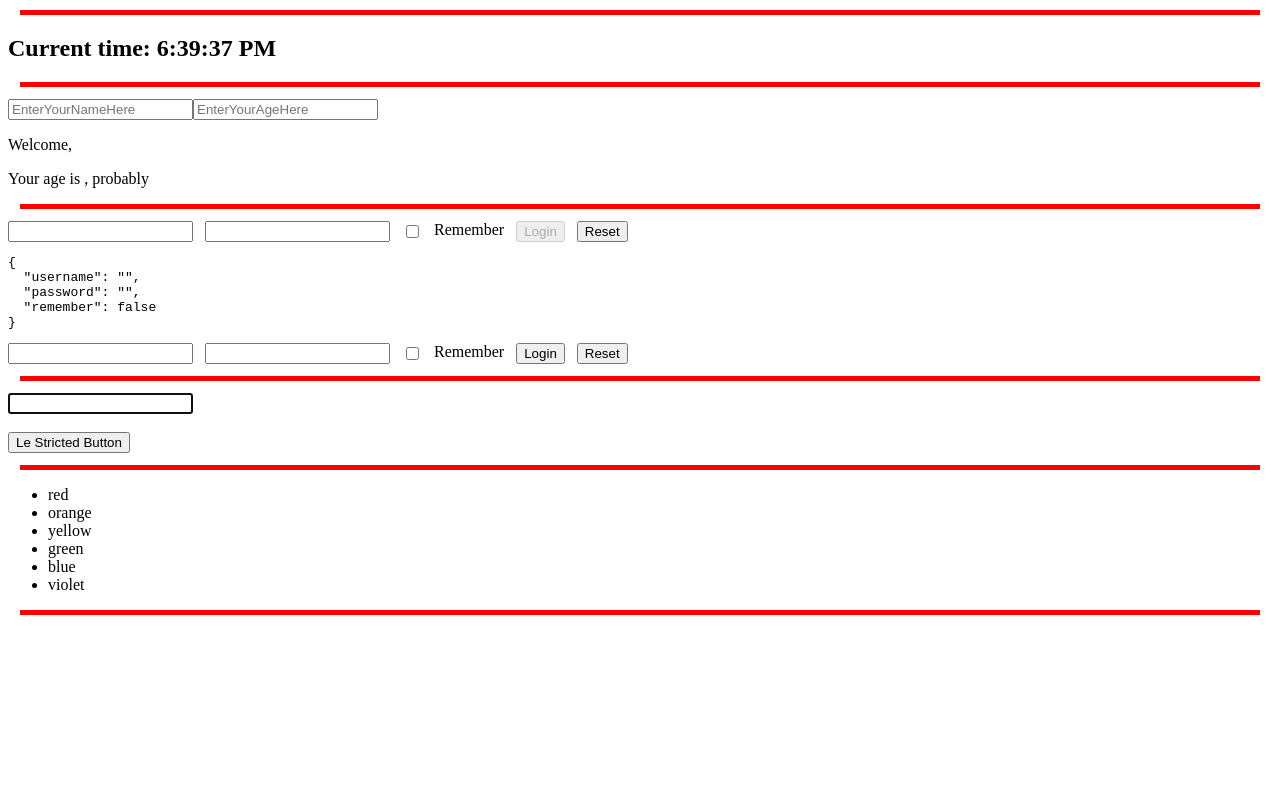
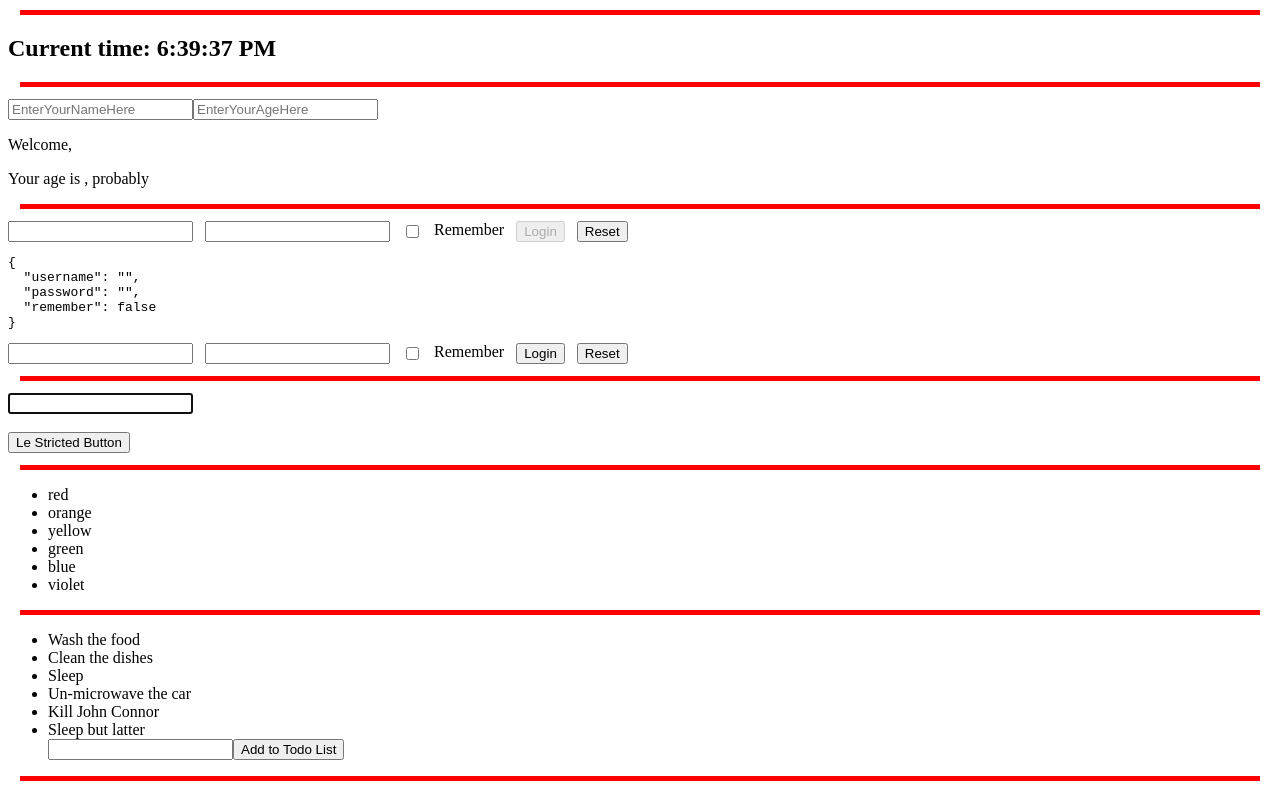
Before and after one commit to LuisTM98/EJERCICIOS-DEVELHOPE, a React (Vite) app in the folder React/: page / in a window 1280 px wide. Shown: the part 525-1318 px from the top of the page. Before the commit the page ends 1152 px from the top, so only its background shows below. Built offline with nearby package versions, Linux system fonts and the light colour scheme.

Commit message:
intento ejercicio List and State 1

```diff
--- a/React/src/Apps.jsx
+++ b/React/src/Apps.jsx
@@ -11,6 +11,7 @@ import { LoginForm, UncontrolledLoginForm } from "./LoginForm";
 import { FocusableInput } from "./FocusableInput";
 import { StrictedButtonElement } from "./StrictedButtonElement";
 import { Colors } from "./Colors";
+import { TodoList } from "./TodoList";
 
 export function App1() {
   return <HelloWorld />;
@@ -108,3 +109,16 @@ export function App12(){
     <Colors leColorsArray={colorsArray} />
   )
 }
+
+export function App13(){
+  return(
+    <TodoList ArrayAsProp={[
+      'Wash the food',
+      'Clean the dishes',
+      'Sleep',
+      'Un-microwave the car',
+      'Kill John Connor',
+      'Sleep but latter',
+  ]}/>
+  )
+}
--- a/React/src/LoginForm.jsx
+++ b/React/src/LoginForm.jsx
@@ -1,8 +1,8 @@
 import { useState } from "react"
 
-function onLogin(data){
-    console.log(data)
-}
+// function onLogin(data){
+//     console.log(data)
+// }
 
 export function LoginForm({onLogin}){
     const [data, setData] = useState({
--- /dev/null
+++ b/React/src/TodoList.jsx
@@ -0,0 +1,39 @@
+import { useState } from "react"
+
+function ListInput( {todosArray, setTodosArrayFn} ){
+    const [inputContent, setInpuntContent] = useState('')
+
+    function handleInputChange(event){
+        setInpuntContent(event.target.value)
+        console.log(event.target.value)
+    }
+
+    function handleSubmitEvent(event){
+        event.preventDefault()
+
+        const inputContent = event.target.elements.namedItem('addInput').value
+
+        setTodosArrayFn(todosArray.push(inputContent))
+        console.log(todosArray)
+    }
+
+    return (
+        <form onSubmit={handleSubmitEvent}>
+            <input type="text" name="addInput" value={inputContent} onChange={handleInputChange} />
+            <button type="submit">Add to Todo List</button>
+        </form>
+    )
+}
+
+
+export function TodoList({ArrayAsProp}){
+
+const [todosArray, setTodosArray] = useState(ArrayAsProp)
+
+    return(
+        <ul>
+            {todosArray.map((item, index) => <li key={index}>{item}</li>)}
+            <ListInput todosArray={todosArray} setTodosArrayFn={setTodosArray}/>
+        </ul>
+    )
+}
--- a/React/src/index.jsx
+++ b/React/src/index.jsx
@@ -1,5 +1,5 @@
 import { createRoot } from "react-dom/client";
-import { App1, App10, App11, App12, App2, App3, App4, App5, App6, App7, App8, App9 } from "./Apps";
+import { App1, App10, App11, App12, App13, App2, App3, App4, App5, App6, App7, App8, App9 } from "./Apps";
 import { SepDiv } from "./000Separator";
 
 createRoot(document.getElementById("root")).render(
@@ -16,5 +16,6 @@ createRoot(document.getElementById("root")).render(
     <App10 /><SepDiv/>
     <App11 /><SepDiv/>
     <App12 /><SepDiv/>
+    <App13 /><SepDiv/>
   </div>
 );
```
